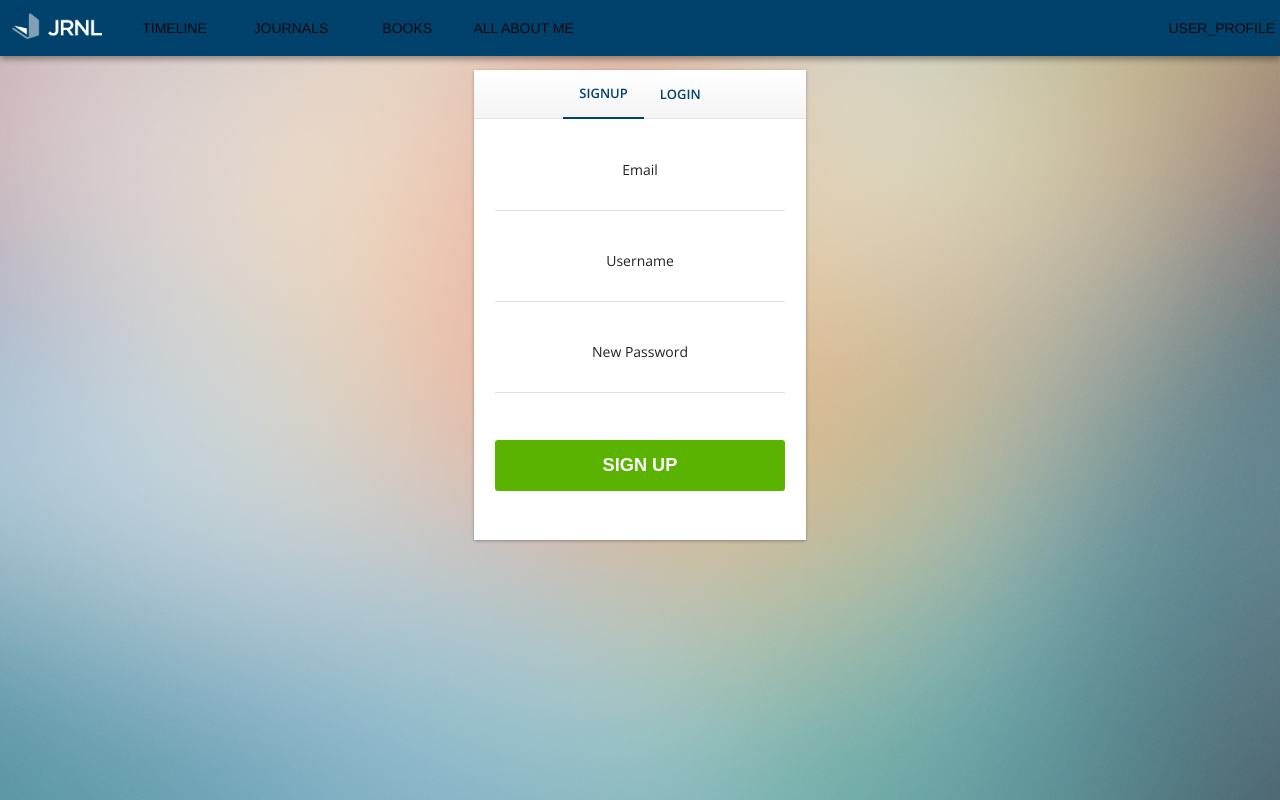
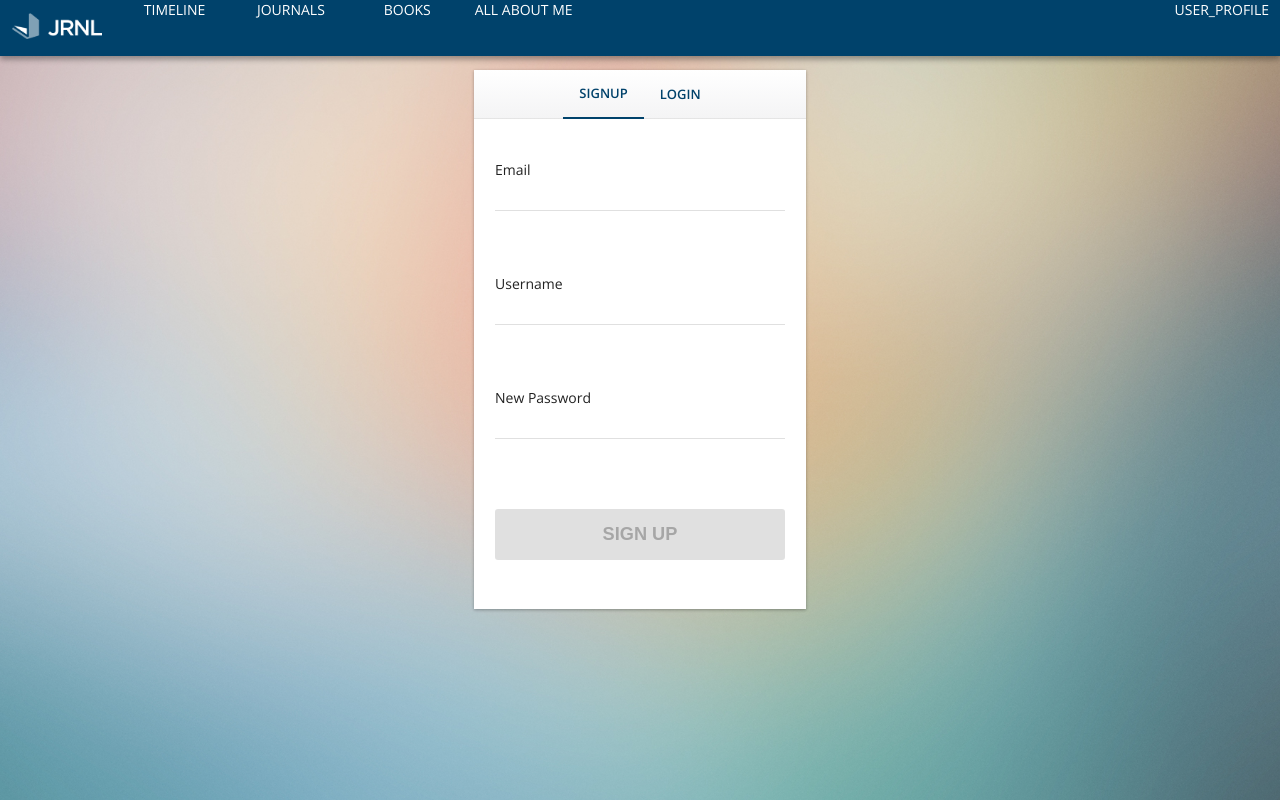
Before and after one commit to derekdkim/jrnl-clone, a React (Create React App) app: page /signup in a window 1280 px wide. Built offline with nearby package versions, Linux system fonts and the light colour scheme.

Commit message:
Added auth form validation

```diff
--- a/src/components/Header/index.css
+++ b/src/components/Header/index.css
@@ -2,6 +2,7 @@
   box-shadow: 0 3px 6px rgba(0,0,0,.16), 0 3px 6px rgba(0,0,0,.23);
   background-color: #00426b;
   height: 56px;
+  font-family: 'Open Sans', sans-serif;
 
   display: grid;
   grid-template-columns: 1fr 10fr;
@@ -17,8 +18,17 @@
 nav {
   display: grid;
   grid-template-columns: repeat(4, 1fr) 5fr 1fr;
+  height: 100%;
 }
 
-nav p {
-  font-size: 1em;
+nav a {
+  color: white;
+  text-decoration: none;
+  user-select: none;
+  font-weight: 500;
+  height: 100%;
 }
+
+.active-tab {
+  border-bottom: 3px solid white;
+}
--- a/src/components/Header/index.js
+++ b/src/components/Header/index.js
@@ -1,17 +1,50 @@
-import React from 'react';
+import React, { useEffect, useState } from 'react';
 import './index.css';
 
 const Header = () => {
+  const [activeTab, setActiveTab] = useState('/');
+
+  useEffect(() => {
+    const currentURL = window.location.href;
+    const index = currentURL.substring(0, currentURL.length - 1).lastIndexOf('/');
+    const currentTabName = currentURL.substring(index, currentURL.length);
+    console.log(currentURL, index, currentTabName);
+    setActiveTab(currentTabName);
+  }, []);
+
   return(
     <header className='header'>
-      <a href='/'><img src={require('../../images/jrnl-logo-clear.png')} alt='logo' /></a>
+      <a
+        href='/'
+        id='nav-logo'
+      ><img src={require('../../images/jrnl-logo-clear.png')} alt='logo' /></a>
       <nav>
-        <p>TIMELINE</p>
-        <p>JOURNALS</p>
-        <p>BOOKS</p>
-        <p>ALL ABOUT ME</p>
+        <a
+          href='/'
+          id='nav-timeline'
+          className={activeTab === '/' ? 'active-tab' : ''}
+        >TIMELINE</a>
+        <a
+          href='/journals/'
+          id='nav-journals'
+          className={activeTab === '/journals/' ? 'active-tab' : ''}
+        >JOURNALS</a>
+        <a
+          href='/books/'
+          id='nav-books'
+          className={activeTab === '/books/' ? 'active-tab' : ''}
+        >BOOKS</a>
+        <a
+          href='/all-about-me/'
+          id='nav-aam'
+          className={activeTab === '/all-about-me/' ? 'active-tab' : ''}
+        >ALL ABOUT ME</a>
         <div></div>
-        <p>USER_PROFILE</p>
+        <a
+          href='/account/settings/'
+          id='nav-settings'
+          className={activeTab === '/settings/' ? 'active-tab' : ''}
+        >USER_PROFILE</a>
       </nav>
     </header>
   );
--- a/src/components/signedOut/AuthBox/index.css
+++ b/src/components/signedOut/AuthBox/index.css
@@ -53,6 +53,8 @@
 
 .input-container {
   padding: 20px 0;
+  text-align: left;
+  box-sizing: border-box;
 }
 
 .text-input {
@@ -66,9 +68,12 @@
 }
 
 .text-input-error {
+  display: block;
   font-size: 12px;
   color: #d50000;
   margin-top: 3px;
+  line-height: 20px;
+  height: 20px;
 }
 
 .auth-btn {
@@ -82,3 +87,8 @@
   border-radius: 3px;
   font-weight: 600;
 }
+
+.auth-btn:disabled {
+  background-color: rgba(0,0,0,.12);
+  color: rgba(0, 0, 0,.26);
+}
--- a/src/components/signedOut/LogIn/index.js
+++ b/src/components/signedOut/LogIn/index.js
@@ -1,22 +1,86 @@
-import React from 'react';
+import React, { useState, useEffect } from 'react';
 import './index.css';
 
 const LogIn = () => {
+  const [emailUsername, setEmailUsername] = useState({errMsg: ''});
+  const [password, setPassword] = useState({errMsg: ''});
+  const [formCompleted, setFormCompleted] = useState(false);
+
+  const validateEmailUsername = (event) => {
+    const currValue = event.target.value;
+    let currErrMsg = '';
+    let currValidity = true;
+
+    if (currValue.length === 0) {
+      currErrMsg = 'Enter email or username';
+      currValidity = false;
+    }
+
+    setEmailUsername({
+      value: currValue,
+      errMsg: currErrMsg,
+      valid: currValidity
+    });
+  }
+
+  const validatePassword = (event) => {
+    const currValue = event.target.value;
+    let currErrMsg = '';
+    let currValidity = true;
+
+    if (currValue.length === 0) {
+      currErrMsg = 'Enter password';
+      currValidity = false;
+    }
+
+    setPassword({
+      value: currValue,
+      errMsg: currErrMsg,
+      valid: currValidity
+    });
+  }
+
+  useEffect(() => {
+    if (emailUsername.valid && password.valid) {
+      setFormCompleted(true);
+    } else {
+      setFormCompleted(false);
+    }
+  }, [emailUsername, password]);
+
   return(
     <div className='signed-out-tab-container'>
       <div className='form-container'>
-        <form className='auth-form'>
+        <form
+          className='auth-form'
+          noValidate
+        >
           <div className='input-container'>
             <label htmlFor='login-id-input'>Email or Username</label>
-            <input type='text' className='text-input' id='login-id-input'></input>
-            <span className='text-input-error'></span>
+            <input
+              type='text'
+              className='text-input'
+              id='login-id-input'
+              onChange={validateEmailUsername}
+              required
+            ></input>
+            <span className='text-input-error'>{emailUsername.errMsg}</span>
           </div>
           <div className='input-container'>
             <label htmlFor='login-password-input'>New Password</label>
-            <input type='text' className='text-input' id='login-password-input'></input>
-            <span className='text-input-error'></span>
+            <input
+              type='text'
+              className='text-input'
+              id='login-password-input'
+              onChange={validatePassword}
+              required
+            ></input>
+            <span className='text-input-error'>{password.errMsg}</span>
           </div>
-          <button className='auth-btn'>LOGIN TO MY ACCOUNT</button>
+          <button
+            className={formCompleted ? 'auth-btn' : 'auth-btn disabled-btn'}
+            disabled={!formCompleted}
+          >LOGIN TO MY ACCOUNT</button>
           <div>
             <a id='pwd-recovery-link' href='/forgot-password/'>FORGOT PASSWORD?</a>
           </div>
--- a/src/components/signedOut/SignUp/index.js
+++ b/src/components/signedOut/SignUp/index.js
@@ -1,26 +1,125 @@
-import React from 'react';
+import React, { useEffect, useState } from 'react';
 
 const SignUp = () => {
+  const [email, setEmail] = useState({errMsg: ''});
+  const [username, setUsername] = useState({errMsg: ''});
+  const [password, setPassword] = useState({errMsg: ''});
+  const [formCompleted, setFormCompleted] = useState(false);
+
+  const validateEmail = (event) => {
+    let currValidity = true;
+    let currErrMsg = '';
+    const currValue = event.target.value;
+    if (!/[A-Za-z0-9._%+-]+@[A-Za-z0-9.-]+\.[a-z]{2,}/.test(currValue)) {
+      currValidity = false;
+      currErrMsg = 'Please enter a valid email';
+    }
+
+    setEmail((prevState) => {
+      return {
+        ...prevState,
+        value: currValue,
+        valid: currValidity,
+        errMsg: currErrMsg
+      }
+    });
+  }
+
+  const validateUsername = (event) => {
+    let currValidity = true;
+    let currErrMsg = '';
+    const currValue = event.target.value;
+    if (!/[A-Za-z0-9._@+-]+/.test(currValue)) {
+      currValidity = false;
+      currErrMsg = 'Only letters, numbers and @/./+/-/_ allowed';
+    }
+
+    setUsername((prevState) => {
+      return {
+        ...prevState,
+        value: currValue,
+        valid: currValidity,
+        errMsg: currErrMsg
+      }
+    });
+  }
+
+  const validatePassword = (event) => {
+    let currValidity = true;
+    let currErrMsg = '';
+    const currValue = event.target.value;
+    if (currValue.length === 0) {
+      currValidity = false;
+      currErrMsg = 'Please enter a valid password';
+    } else if (currValue.length < 8) {
+      currValidity = false;
+      currErrMsg = 'Enter at least 8 characters';
+    }
+
+    setPassword((prevState) => {
+      return {
+        ...prevState,
+        value: currValue,
+        valid: currValidity,
+        errMsg: currErrMsg
+      }
+    });
+  }
+
+  useEffect(() => {
+    if (email.valid && username.valid && password.valid) {
+      setFormCompleted(true);
+    } else {
+      setFormCompleted(false);
+    }
+  }, [email, username, password]);
+
+
+
   return(
     <div className='signed-out-tab-container'>
       <div className='form-container'>
-        <form className='auth-form'>
+        <form
+          className='auth-form'
+          noValidate
+        >
           <div className='input-container'>
             <label htmlFor='signup-email-input'>Email</label>
-            <input type='text' className='text-input' id='signup-email-input'></input>
-            <span className='text-input-error'></span>
+            <input
+              type='text'
+              className='text-input'
+              id='signup-email-input'
+              onChange={validateEmail}
+              required
+            ></input>
+            <span className='text-input-error'>{email.errMsg}</span>
           </div>
           <div className='input-container'>
             <label htmlFor='signup-username-input'>Username</label>
-            <input type='text' className='text-input' id='signup-username-input'></input>
-            <span className='text-input-error'></span>
+            <input
+              type='text'
+              className='text-input'
+              id='signup-username-input'
+              onChange={validateUsername}
+              required
+            ></input>
+            <span className='text-input-error'>{username.errMsg}</span>
           </div>
           <div className='input-container'>
             <label htmlFor='signup-password-input'>New Password</label>
-            <input type='text' className='text-input' id='signup-password-input'></input>
-            <span className='text-input-error'></span>
+            <input
+              type='text'
+              className='text-input'
+              id='signup-password-input'
+              onChange={validatePassword}
+              required
+            ></input>
+            <span className='text-input-error'>{password.errMsg}</span>
           </div>
-          <button className='auth-btn'>SIGN UP</button>
+          <button
+            className={formCompleted ? 'auth-btn' : 'auth-btn disabled-btn'}
+            disabled={!formCompleted}
+          >SIGN UP</button>
         </form>
       </div>
     </div>
```
